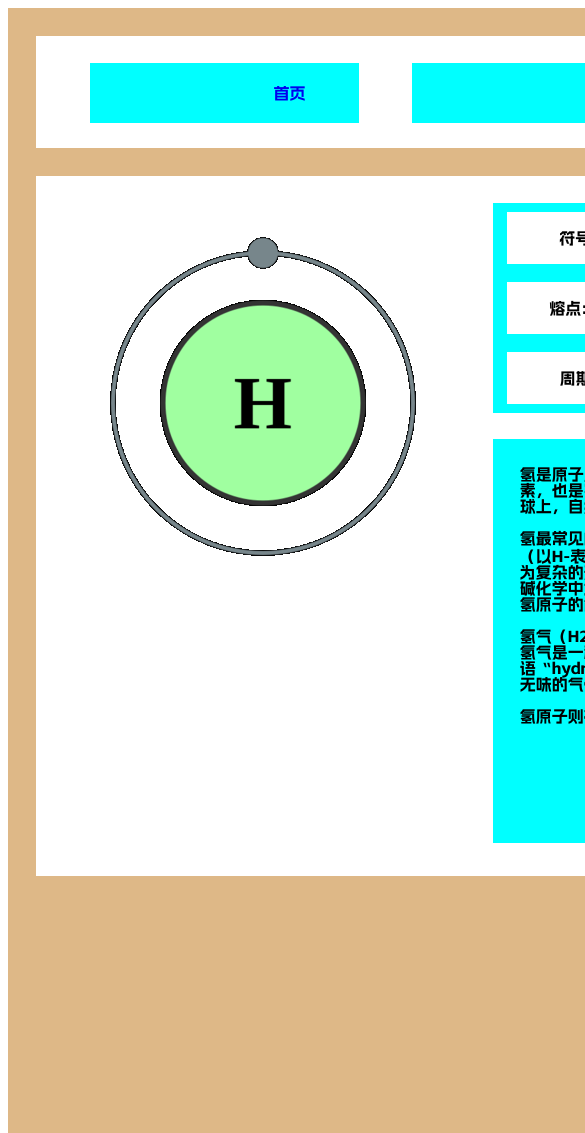
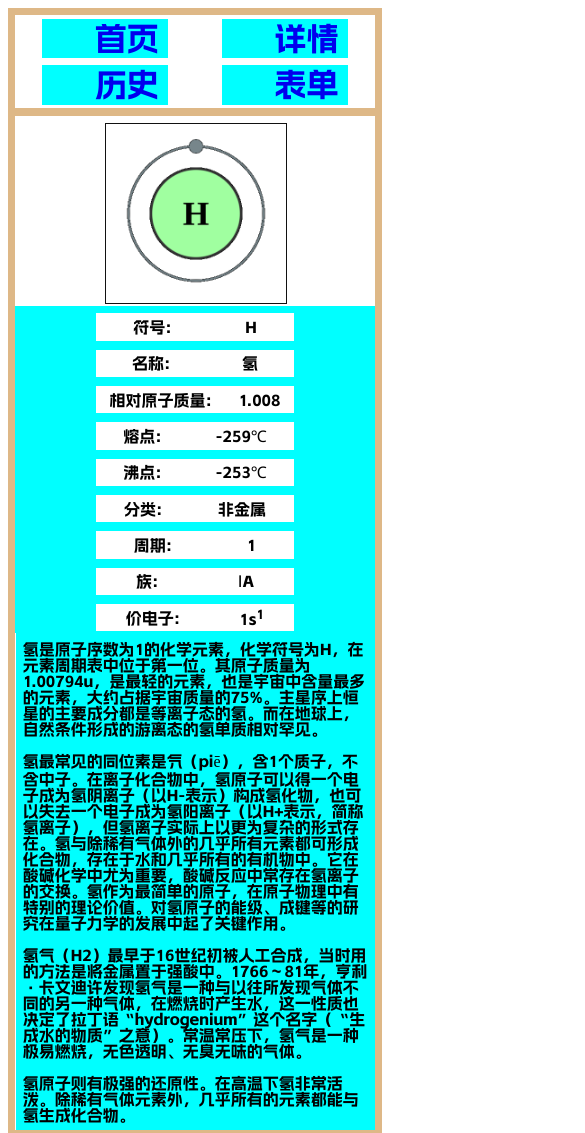
Before and after one commit to inconelx/learnweb, a plain HTML site: page detail.html in a window 390 px wide. Shown: the top 1133 px of the page, 585 px wide, since content can reach past the window. Drawn offline with Linux system fonts and the light colour scheme.

Commit message:
Add files via upload

```diff
--- a/style/detail.css
+++ b/style/detail.css
@@ -1,4 +1,7 @@
-a{text-decoration:none}
+a{
+    text-decoration:none;
+    font-size:xx-large;
+}
 @font-face {
     font-family: "阿里妈妈数黑体 Bold";
     font-weight: 700;
@@ -36,6 +39,7 @@ main #chs .dch{
     margin-left: 4%;
     background-color:aqua;
 }
+main #chs .dch:hover{background-color: skyblue;}
 main #intro{
     display: flex;
     flex-direction: row;
@@ -47,12 +51,14 @@ main #intro{
     background-color: white;
 }
 main #intro #image{
-
     width: 32%;
     height: 52%;
     margin-top: 2%;
     margin-left: 2%;
     background-color: white;
+}
+main #intro #image img{
+    width: auto;height: 100%;border: #111111 1px solid;
 }
 main #intro #info{
     width: 64%;
@@ -78,3 +84,66 @@ main #intro #brief{
     background-color:aqua;
     padding: 2%;
 }
+@media (max-width: 992px) {
+    main {
+        width: 100%;
+        height: auto;
+    }
+    main #chs{
+        display: grid;
+        grid-template-columns: repeat(2, 1fr);
+        grid-template-rows: repeat(2, 1fr);
+        height: auto;
+    }
+    main #chs .dch{
+        display: flex;
+        width: 70%;
+        margin:auto;
+        margin-top: 2%;
+        margin-bottom: 2%;
+        padding-top: 2%;
+        padding-bottom: 2%;
+        height: auto;
+    }
+    main #intro{
+        width: 96%;
+        height: auto;
+        display: flex;
+        flex-direction: column;
+        flex-wrap:nowrap;
+        margin: auto;
+        margin-bottom: 2%;
+        margin-top: 2%;
+    }
+    main #intro #image{
+        width: 100%;
+        margin: auto;
+    }
+    main #intro #image img{
+        width: 50%;
+        height: auto;
+        margin-left: 25%;
+        margin-top: 2%;
+    }
+    main #intro #info{
+        width: 100%;
+        display: grid;
+        grid-template-columns: repeat(1, 1fr);
+        grid-template-rows: repeat(9, 1fr);
+        margin:auto;
+        height: auto;
+    }
+    main #intro #info .pros{
+        width: 55%;
+        display: flex;
+        margin: auto;
+        margin-top: 2%;
+        margin-bottom: 2%;
+    }
+    main #intro #brief{
+        width: 96%;
+        margin:auto;
+        height: auto;
+    }
+
+}
--- a/style/form.css
+++ b/style/form.css
@@ -1,4 +1,7 @@
-a{text-decoration:none}
+a{
+    text-decoration:none;
+    font-size:xx-large;
+}
 @font-face {
     font-family: "阿里妈妈数黑体 Bold";
     font-weight: 700;
@@ -36,10 +39,38 @@ main #chs .dch{
     margin-left: 4%;
     background-color:aqua;
 }
+main #chs .dch:hover{background-color: skyblue;}
 form {
-    width: 96%;
+    width: 92%;
     height: 80%;
     margin-top: 2%;
     margin-left: 2%;
     background-color: white;
+    padding: 2%;
 }
+@media (max-width: 992px) {
+    main {
+        width: 100%;
+        height: auto;
+    }
+    main #chs{
+        display: grid;
+        grid-template-columns: repeat(2, 1fr);
+        grid-template-rows: repeat(2, 1fr);
+        height: auto;
+    }
+    main #chs .dch{
+        display: flex;
+        width: 70%;
+        margin:auto;
+        margin-top: 2%;
+        margin-bottom: 2%;
+        padding-top: 2%;
+        padding-bottom: 2%;
+        height: auto;
+    }
+    form {
+        margin-bottom: 2%;
+        height: auto;
+    }
+}
--- a/style/history.css
+++ b/style/history.css
@@ -1,4 +1,7 @@
-a{text-decoration:none}
+a{
+    text-decoration:none;
+    font-size:xx-large;
+}
 @font-face {
     font-family: "阿里妈妈数黑体 Bold";
     font-weight: 700;
@@ -17,7 +20,7 @@ main {
     flex-direction: column;
     margin: auto;
     background-color: burlywood;
-    height: 1400px;
+    height: auto;
     width: 1400px;
 }
 main #chs{
@@ -25,6 +28,7 @@ main #chs{
     width: 96%;
     height: 8%;
     margin-top: 2%;
+    margin-bottom: 2%;
     margin-left: 2%;
     background-color: white;
 }
@@ -33,6 +37,54 @@ main #chs .dch{
     width: 20%;
     height: 54%;
     margin-top: 2%;
+    margin-bottom: 2%;
+    padding-top: 1%;
+    padding-bottom: 1%;
     margin-left: 4%;
     background-color:aqua;
 }
+main #intro{
+    display: flex;
+    flex-direction: column;
+    width: 80%;
+    padding-left: 5%;
+    padding-right: 5%;
+    margin-left: 5%;
+    margin-right: 5%;
+    margin-top: 2%;
+    margin-bottom: 2%;
+    background-color:aqua;
+}
+img{
+    width:40%;
+    margin-left: auto;
+    margin-right: auto;
+}
+main #chs .dch:hover{background-color: skyblue;}
+@media (max-width: 992px) {
+    main {
+        width: 100%;
+        height: auto;
+    }
+    main #chs{
+        display: grid;
+        grid-template-columns: repeat(2, 1fr);
+        grid-template-rows: repeat(2, 1fr);
+        height: auto;
+    }
+    main #chs .dch{
+        display: flex;
+        width: 70%;
+        margin:auto;
+        margin-top: 2%;
+        margin-bottom: 2%;
+        padding-top: 2%;
+        padding-bottom: 2%;
+        height: auto;
+    }
+    img{
+        width:100%;
+        margin-left: auto;
+        margin-right: auto;
+    }
+}
--- a/style/index.css
+++ b/style/index.css
@@ -1,4 +1,7 @@
-a{text-decoration:none}
+a{
+    text-decoration:none;
+    font-size:xx-large;
+}
 @font-face {
     font-family: "阿里妈妈数黑体 Bold";
     font-weight: 700;
@@ -12,6 +15,7 @@ div{
 body {
     background-color: white;
 }
+
 main {
     display: flex;
     flex-direction: column;
@@ -36,6 +40,7 @@ main #chs .dch{
     margin-left: 4%;
     background-color:aqua;
 }
+main #chs .dch:hover{background-color: skyblue;}
 main #guide {
     width: 47%;
     height: 23%;
@@ -74,7 +79,6 @@ main #grds{
     grid-template-columns: repeat(18, 1fr);
     grid-template-rows: repeat(10, 1fr);
 }
-
 main #grds .elems{
     display: flex;
     flex-direction: column;
@@ -84,3 +88,59 @@ main #grds .elems{
     border-width:medium;
     margin: 10%;
 }
+main #grds .elems .e_n{
+    margin:auto;
+}
+main #grds .elems .e_cn{
+    margin:auto;
+}
+main #grds .elems .e_w{
+    margin:auto;
+}
+@media (max-width: 992px) {
+    main {
+        width: 100%;
+        height: auto;
+    }
+    main #chs{
+        display: grid;
+        grid-template-columns: repeat(2, 1fr);
+        grid-template-rows: repeat(2, 1fr);
+        height: auto;
+        margin-bottom: 2%;
+    }
+    main #chs .dch{
+        display: flex;
+        width: 70%;
+        margin:auto;
+        margin-top: 2%;
+        margin-bottom: 2%;
+        padding-top: 2%;
+        padding-bottom: 2%;
+        height: auto;
+    }
+    main #guide{
+        display: none;
+        height: auto ;
+        margin: auto;
+    }
+    main #grds .elems .e_cn{
+        height: auto ;
+        margin: auto;
+    }
+    main #grds .elems .e_w{
+        display: none;
+        height: auto ;
+        margin: auto;
+    }
+    main #grds{
+        height: auto;
+        margin-bottom: 2%;
+    }
+    main #grds .elems{
+        height: auto ;
+        width:70%;
+        padding-top: 10%;
+        padding-bottom: 10%;
+    }
+}
```
